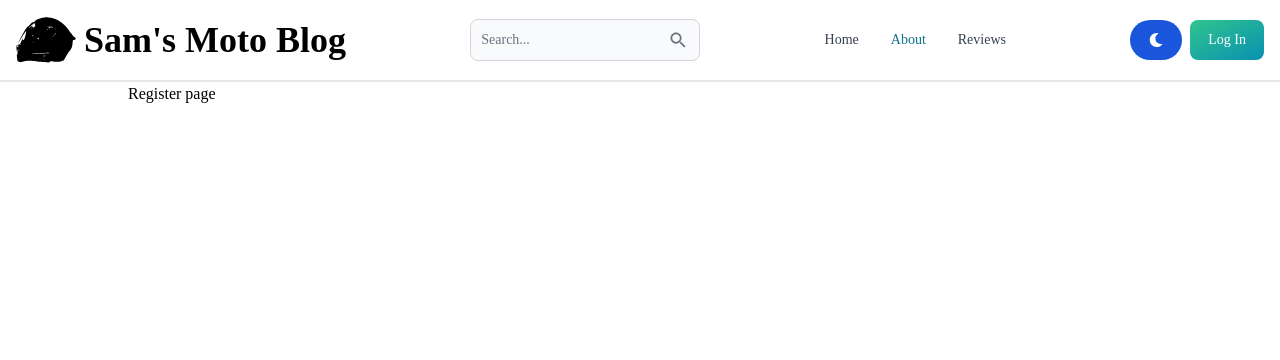
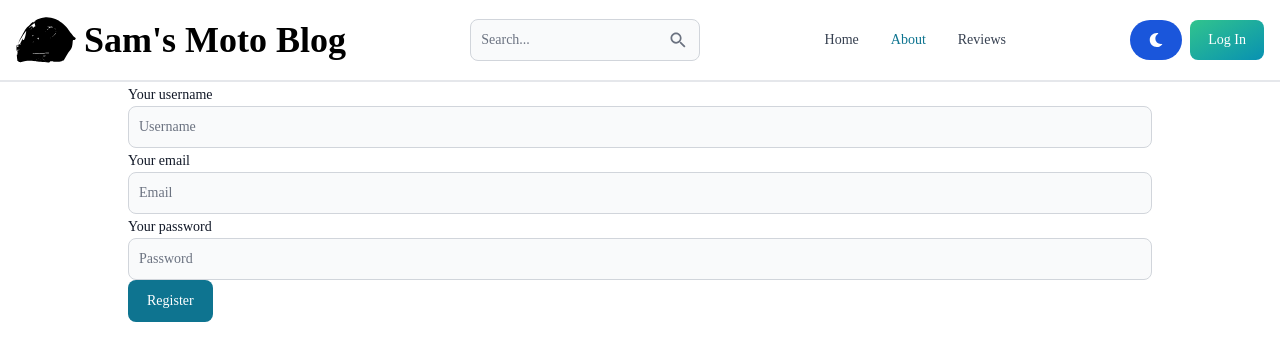
Before and after one commit to samuelchen17/moto-blog, a React (Vite) app in the folder client/: page /register in a window 1280 px wide. Shown: the top 360 px of the page. Built offline with nearby package versions, Linux system fonts and the light colour scheme.

Commit message:
register page UI

```diff
--- a/client/src/pages/RegisterPage.tsx
+++ b/client/src/pages/RegisterPage.tsx
@@ -1,8 +1,30 @@
 import React from "react";
 import IPageProps from "../interfaces/page.interface";
+import { Button, Label, TextInput } from "flowbite-react";
 
 const RegisterPage = (props: IPageProps) => {
-  return <div className="min-h-screen">Register page</div>;
+  return (
+    <div className="min-h-screen">
+      <div></div>
+      <div>
+        <form>
+          <div>
+            <Label value="Your username" />
+            <TextInput type="text" placeholder="Username" id="username" />
+          </div>
+          <div>
+            <Label value="Your email" />
+            <TextInput type="text" placeholder="Email" id="email" />
+          </div>
+          <div>
+            <Label value="Your password" />
+            <TextInput type="text" placeholder="Password" id="password" />
+          </div>
+          <Button type="submit">Register</Button>
+        </form>
+      </div>
+    </div>
+  );
 };
 
 export default RegisterPage;
```
